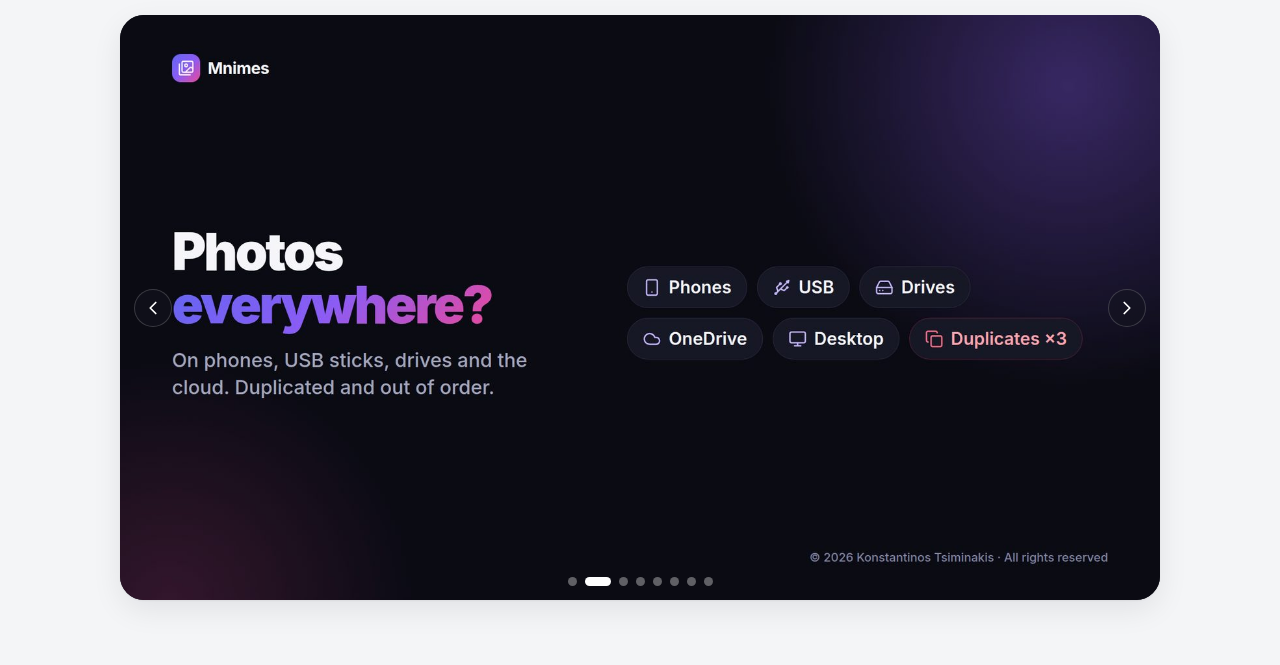
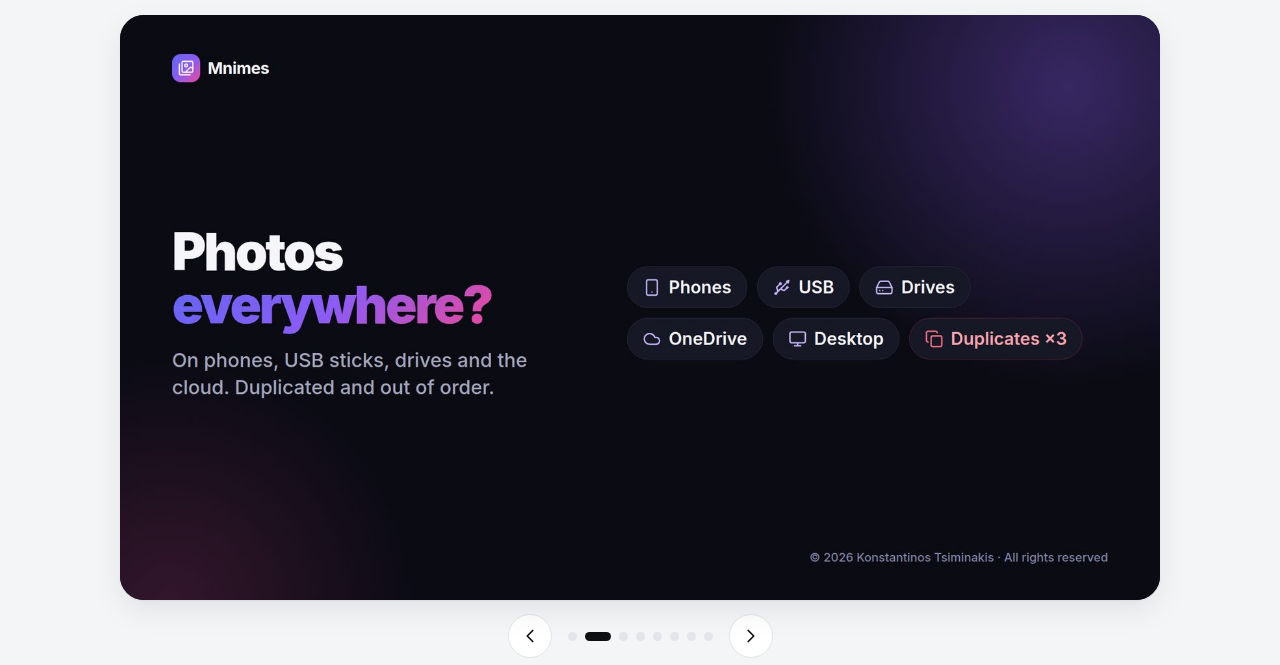
Before and after one commit to KTSIMINAKIS/mnimes, a plain HTML site: page index.html in a window 1280 px wide. Shown: the part 641-1306 px from the top of the page. Drawn offline with Linux system fonts and the light colour scheme.

Commit message:
Διπλός έλεγχος μόνο για όσα λείπουν· slideshow: βελάκια κάτω, κάθετες διαφάνειες στο κινητό
Co-Authored-By: Claude Opus 5.5 <noreply@anthropic.com>

```diff
--- a/index.html
+++ b/index.html
@@ -89,17 +89,18 @@ dialog .copy{border:1px solid var(--line);background:var(--soft);color:var(--ink
 dialog .small{font-size:13px;margin-top:-6px}
 dialog img{max-width:200px!important}
 dialog .close{border:1px solid var(--line);background:var(--soft);color:var(--ink);font:600 15px var(--font);padding:10px 22px;border-radius:999px;cursor:pointer}
-.show{position:relative;border-radius:24px;overflow:hidden;background:#0b0b14;box-shadow:var(--shadow);aspect-ratio:16/9;max-width:100%}
+.show{max-width:100%}
+.stage{position:relative;border-radius:24px;overflow:hidden;background:#0b0b14;box-shadow:var(--shadow);aspect-ratio:16/9;max-width:100%}
 .frames img{position:absolute;inset:0;width:100%;height:100%;object-fit:cover;opacity:0;transition:opacity .7s ease}
 .frames img.on{opacity:1}
-.show .nav{position:absolute;top:50%;transform:translateY(-50%);width:46px;height:46px;border-radius:50%;border:1px solid rgba(255,255,255,.18);background:rgba(20,20,32,.55);color:#fff;display:grid;place-items:center;cursor:pointer;backdrop-filter:blur(8px);-webkit-backdrop-filter:blur(8px);opacity:0;transition:opacity .2s}
-.show:hover .nav,.show .nav:focus-visible{opacity:1}
-.show .nav svg{width:22px;height:22px}
-.show .prev{left:14px}.show .next{right:14px}
-.sdots{position:absolute;left:0;right:0;bottom:14px;display:flex;justify-content:center;gap:8px}
-.sdots button{width:9px;height:9px;padding:0;border:0;border-radius:999px;background:rgba(255,255,255,.35);cursor:pointer;transition:width .3s,background .3s}
-.sdots button.on{width:26px;background:#fff}
-@media (hover:none){.show .nav{opacity:1;width:38px;height:38px}}
+.show.tall .stage{aspect-ratio:9/16;max-width:420px;margin:0 auto}
+.sctl{display:flex;align-items:center;justify-content:center;gap:16px;margin-top:14px}
+.sctl .nav{width:44px;height:44px;border-radius:50%;border:1px solid var(--line);background:var(--card);color:var(--ink);display:grid;place-items:center;cursor:pointer;flex:none;transition:transform .15s}
+.sctl .nav:hover{transform:scale(1.06)}
+.sctl .nav svg{width:22px;height:22px}
+.sdots{display:flex;align-items:center;gap:8px}
+.sdots button{width:9px;height:9px;padding:0;border:0;border-radius:999px;background:var(--line);cursor:pointer;transition:width .3s,background .3s}
+.sdots button.on{width:26px;background:var(--ink)}
 @media (max-width:820px){.hero{grid-template-columns:1fr;gap:30px}.steps{grid-template-columns:1fr}.safe{grid-template-columns:1fr}.wrap{gap:44px}}
 @media (prefers-reduced-motion:reduce){*{transition:none!important}}
 </style>
@@ -129,10 +130,12 @@ dialog .close{border:1px solid var(--line);background:var(--soft);color:var(--in
   <section aria-roledescription="carousel" aria-label="Παρουσίαση">
     <h2 data-t="watch">Δες πώς δουλεύει</h2>
     <div class="show" id="show">
-      <div class="frames"><img src="slides/el_1.jpg" data-n="1" alt="" width="1600" height="900" class="on"><img src="slides/el_2.jpg" data-n="2" alt="" width="1600" height="900" loading="lazy"><img src="slides/el_3.jpg" data-n="3" alt="" width="1600" height="900" loading="lazy"><img src="slides/el_4.jpg" data-n="4" alt="" width="1600" height="900" loading="lazy"><img src="slides/el_5.jpg" data-n="5" alt="" width="1600" height="900" loading="lazy"><img src="slides/el_6.jpg" data-n="6" alt="" width="1600" height="900" loading="lazy"><img src="slides/el_7.jpg" data-n="7" alt="" width="1600" height="900" loading="lazy"><img src="slides/el_8.jpg" data-n="8" alt="" width="1600" height="900" loading="lazy"></div>
-      <button class="nav prev" type="button" aria-label="Προηγούμενη"><svg viewBox="0 0 24 24"><path d="m15 18-6-6 6-6"/></svg></button>
-      <button class="nav next" type="button" aria-label="Επόμενη"><svg viewBox="0 0 24 24"><path d="m9 18 6-6-6-6"/></svg></button>
-      <div class="sdots"><button type="button" aria-label="1"></button><button type="button" aria-label="2"></button><button type="button" aria-label="3"></button><button type="button" aria-label="4"></button><button type="button" aria-label="5"></button><button type="button" aria-label="6"></button><button type="button" aria-label="7"></button><button type="button" aria-label="8"></button></div>
+      <div class="stage"><div class="frames"><img src="slides/el_1.jpg" data-n="1" alt="" width="1600" height="900" class="on"><img src="slides/el_2.jpg" data-n="2" alt="" width="1600" height="900" loading="lazy"><img src="slides/el_3.jpg" data-n="3" alt="" width="1600" height="900" loading="lazy"><img src="slides/el_4.jpg" data-n="4" alt="" width="1600" height="900" loading="lazy"><img src="slides/el_5.jpg" data-n="5" alt="" width="1600" height="900" loading="lazy"><img src="slides/el_6.jpg" data-n="6" alt="" width="1600" height="900" loading="lazy"><img src="slides/el_7.jpg" data-n="7" alt="" width="1600" height="900" loading="lazy"><img src="slides/el_8.jpg" data-n="8" alt="" width="1600" height="900" loading="lazy"></div></div>
+      <div class="sctl">
+        <button class="nav prev" type="button" aria-label="Προηγούμενη"><svg viewBox="0 0 24 24"><path d="m15 18-6-6 6-6"/></svg></button>
+        <div class="sdots"><button type="button" aria-label="1"></button><button type="button" aria-label="2"></button><button type="button" aria-label="3"></button><button type="button" aria-label="4"></button><button type="button" aria-label="5"></button><button type="button" aria-label="6"></button><button type="button" aria-label="7"></button><button type="button" aria-label="8"></button></div>
+        <button class="nav next" type="button" aria-label="Επόμενη"><svg viewBox="0 0 24 24"><path d="m9 18 6-6-6-6"/></svg></button>
+      </div>
     </div>
   </section>
 
--- a/site.js
+++ b/site.js
@@ -36,11 +36,16 @@ function setLang(l){const D=l==='en'?EN:EL;
   document.querySelectorAll('[data-lang]').forEach(b=>b.setAttribute('aria-pressed',b.dataset.lang===l));
   document.querySelectorAll('a[href^="Mnimes.html"]').forEach(a=>{if(!a.hasAttribute('download'))a.href='Mnimes.html?lang='+l;});
   document.querySelectorAll('img[data-en]').forEach(im=>{if(!im.dataset.el)im.dataset.el=im.getAttribute('src');im.src=l==='en'?im.dataset.en:im.dataset.el;});
-  document.querySelectorAll('#show .frames img').forEach(im=>im.src='slides/'+l+'_'+im.dataset.n+'.jpg');
+  window.SLIDE_LANG=l;setSlides();
   try{localStorage.setItem('lang',l);}catch(e){}}
 document.querySelectorAll('[data-lang]').forEach(b=>b.addEventListener('click',()=>setLang(b.dataset.lang)));
 let start='el';try{start=new URLSearchParams(location.search).get('lang')||localStorage.getItem('lang')||((navigator.language||'el').toLowerCase().startsWith('el')?'el':'en');}catch(e){}
 if(start==='en')setLang('en');
+/* στο κινητό (στενή οθόνη): κάθετες διαφάνειες, που διαβάζονται άνετα */
+function setSlides(){const l=window.SLIDE_LANG||document.documentElement.lang||'el',t=matchMedia('(max-width: 600px)').matches;document.getElementById('show').classList.toggle('tall',t);
+  document.querySelectorAll('#show .frames img').forEach(im=>{im.src='slides/'+l+'_'+(t?'t':'')+im.dataset.n+'.jpg';im.width=t?720:1600;im.height=t?1280:900;});}
+matchMedia('(max-width: 600px)').addEventListener('change',setSlides);
+setSlides();
 /* slideshow: αλλάζει μόνο του κάθε 3,5″ (όχι αν ο επισκέπτης έχει ζητήσει λιγότερη κίνηση) */
 (()=>{const box=document.getElementById('show'),ims=[...box.querySelectorAll('.frames img')],dots=[...box.querySelectorAll('.sdots button')];
   let i=0,t=null,hover=false;const calm=matchMedia('(prefers-reduced-motion: reduce)').matches;
```
Also changed, not shown: Mnimes.html (+11 -2 lines), slides/el_t1.jpg (added), slides/el_t2.jpg (added), slides/el_t3.jpg (added), slides/el_t4.jpg (added), slides/el_t5.jpg (added), slides/el_t6.jpg (added), slides/el_t7.jpg (added), slides/el_t8.jpg (added), slides/en_t1.jpg (added), slides/en_t2.jpg (added), slides/en_t3.jpg (added), slides/en_t4.jpg (added), slides/en_t5.jpg (added), 3 more files.
